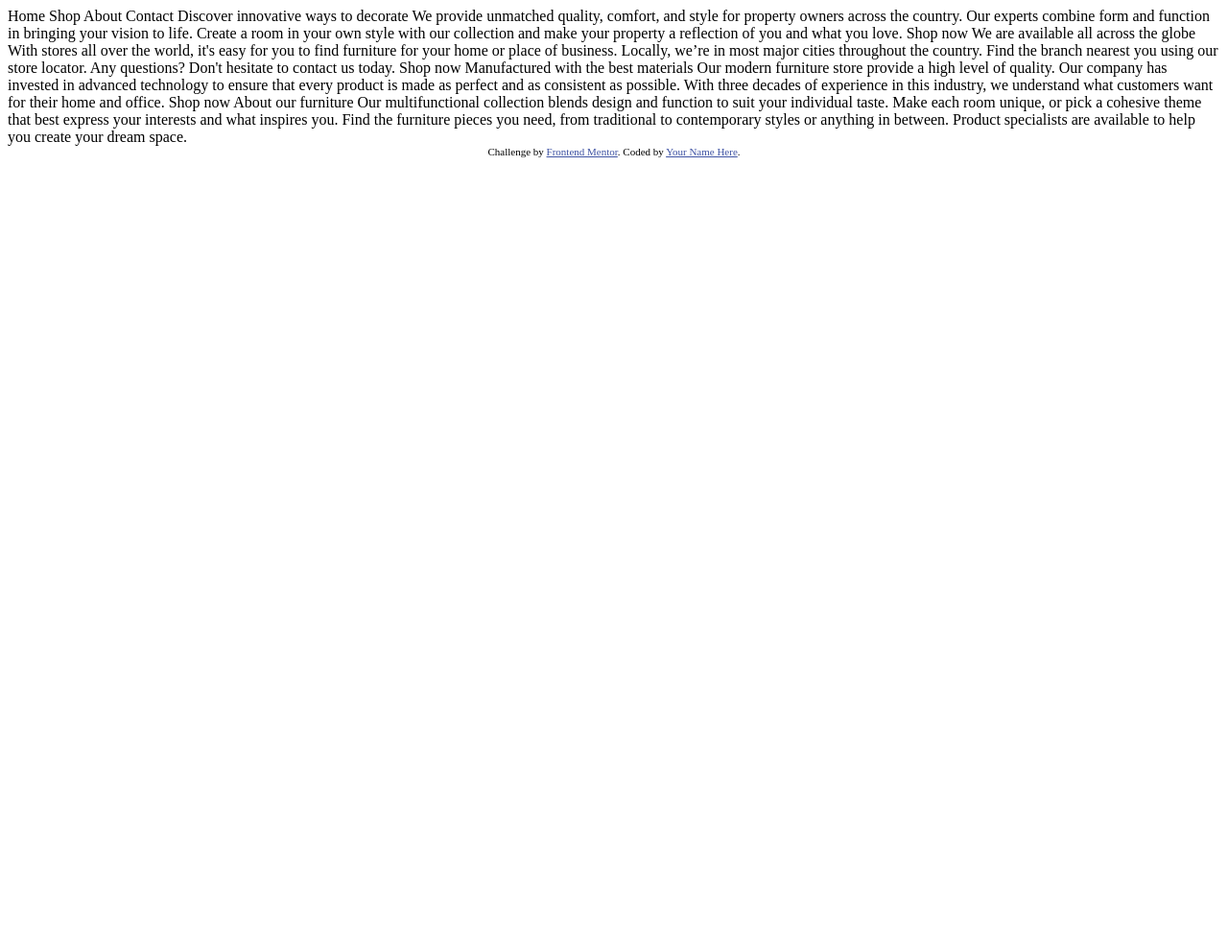
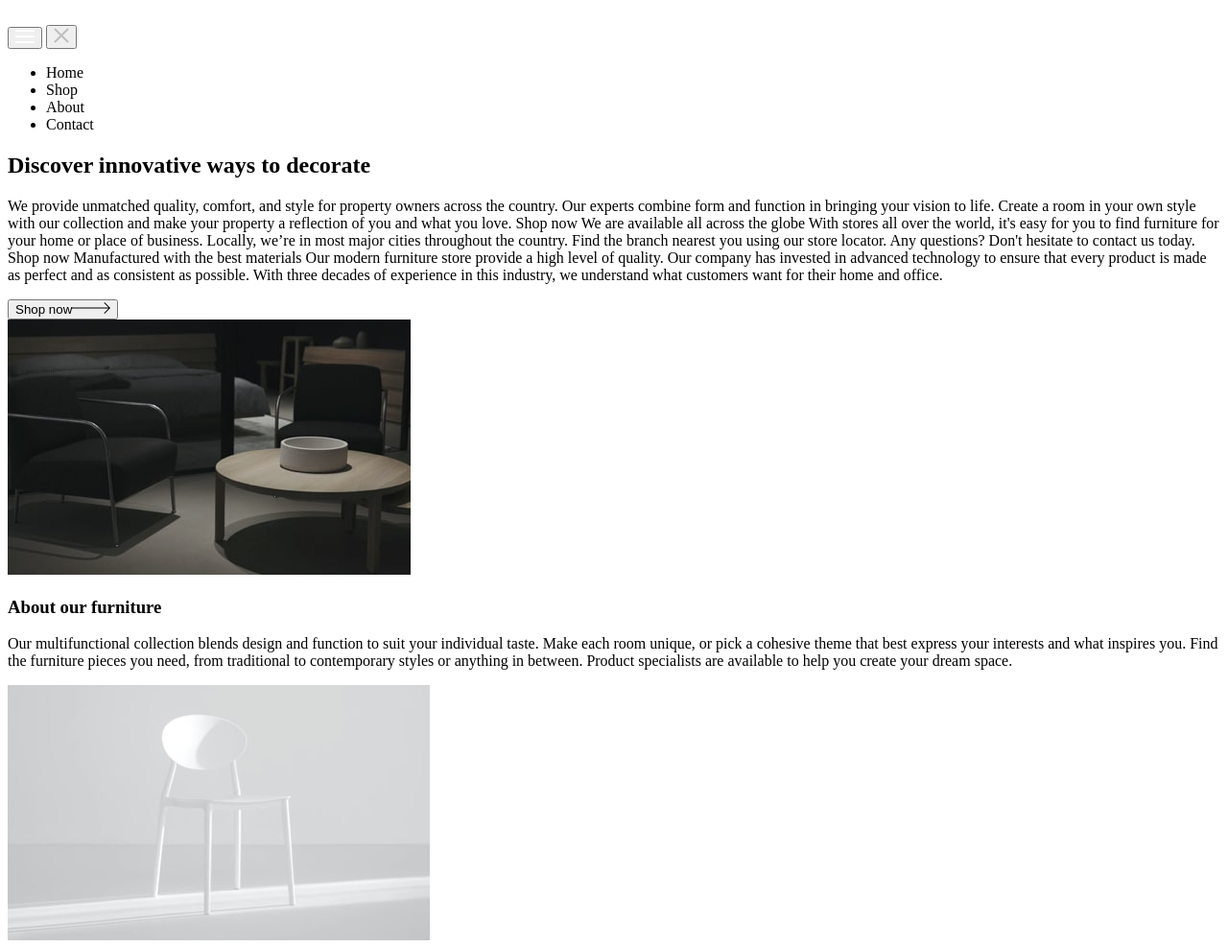
Before and after one commit to VivianTang11/room-homepage, a plain HTML site: page index.html in a window 1280 px wide. Shown: the whole page at 96% size. Before the commit the page ends 800 px from the top, so only its background shows below. Drawn offline with Linux system fonts and the light colour scheme.

Commit message:
Added html-tags

```diff
--- a/index.html
+++ b/index.html
@@ -5,55 +5,64 @@
   <meta name="viewport" content="width=device-width, initial-scale=1.0"> <!-- displays site properly based on user's device -->
 
   <link rel="icon" type="image/png" sizes="32x32" href="./images/favicon-32x32.png">
+  <link rel="stylesheet" href="./style.css">
 
   <title>Frontend Mentor | Room homepage</title>
 
-  <!-- Feel free to remove these styles or customise in your own stylesheet 👍 -->
-  <style>
-    .attribution { font-size: 11px; text-align: center; }
-    .attribution a { color: hsl(228, 45%, 44%); }
-  </style>
 </head>
 <body>
-  Home
-  Shop
-  About
-  Contact
-
-  Discover innovative ways to decorate
-
+  <header>
+    <img src="./images/logo.svg" alt="Logo room">
+    <nav>
+      <div id="nav-toggle">
+        <button><img src="./images/icon-hamburger.svg" alt="Menu"></button>
+        <button><img src="./images/icon-close.svg" alt="X"></button>
+      </div>
+      <ul>
+        <li>Home</li>
+        <li>Shop</li>
+        <li>About</li>
+        <li>Contact</li>
+      </ul>
+    </nav>
+  </header>
+  <main>
+    <section id="hero">
+      <div class="hero-images"></div>
+      <div class="hero-text">
+        <h2>Discover innovative ways to decorate</h2>
+        <p>
           We provide unmatched quality, comfort, and style for property owners across the country.
           Our experts combine form and function in bringing your vision to life. Create a room in your
           own style with our collection and make your property a reflection of you and what you love.
-
           Shop now
-
           We are available all across the globe
-
           With stores all over the world, it's easy for you to find furniture for your home or place of business.
           Locally, we’re in most major cities throughout the country. Find the branch nearest you using our
           store locator. Any questions? Don't hesitate to contact us today.
-
           Shop now
-
           Manufactured with the best materials
-
           Our modern furniture store provide a high level of quality. Our company has invested in advanced technology
           to ensure that every product is made as perfect and as consistent as possible. With three decades of
           experience in this industry, we understand what customers want for their home and office.
+        </p>
+        <button><span>Shop now</span><img src="./images/icon-arrow.svg" alt="Arrow"/></button>
+      </div>
+    </section>
 
-  Shop now
-
-  About our furniture
-
+    <section id="about">
+      <img src="./images/image-about-dark.jpg" alt="Dark chairs and table">
+      <h3>About our furniture</h3>
+      <p>
         Our multifunctional collection blends design and function to suit your individual taste.
         Make each room unique, or pick a cohesive theme that best express your interests and what
         inspires you. Find the furniture pieces you need, from traditional to contemporary styles
         or anything in between. Product specialists are available to help you create your dream space.
+      </p>
+      <img src="./images/image-about-light.jpg" alt="White chair">
+    </section>
+  </main>
 
-  <div class="attribution">
-    Challenge by <a href="https://www.frontendmentor.io?ref=challenge" target="_blank">Frontend Mentor</a>.
-    Coded by <a href="#">Your Name Here</a>.
-  </div>
+
 </body>
 </html>
--- /dev/null
+++ b/style.css
@@ -0,0 +1,2 @@
+.attribution { font-size: 11px; text-align: center; }
+.attribution a { color: hsl(228, 45%, 44%); }
```
Lines whose indentation alone changed are shown as unchanged.
